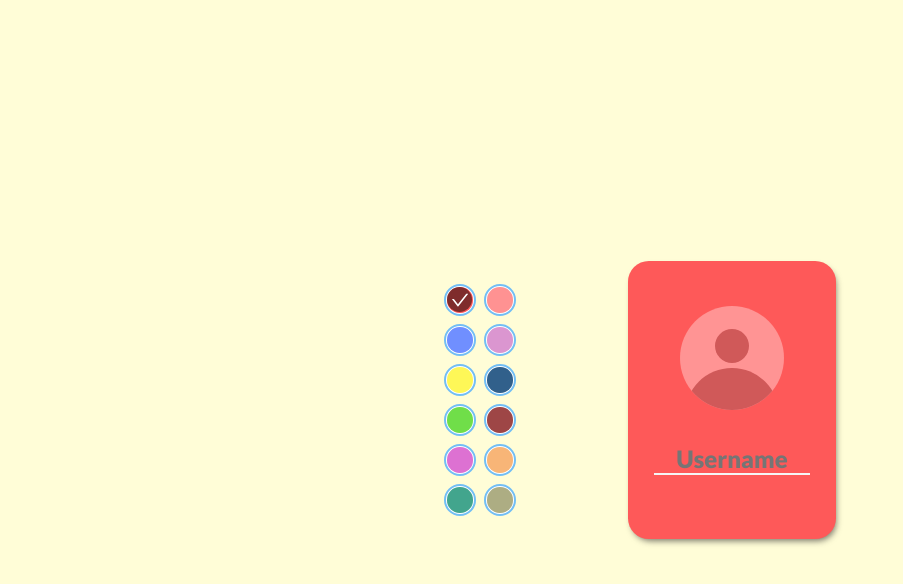
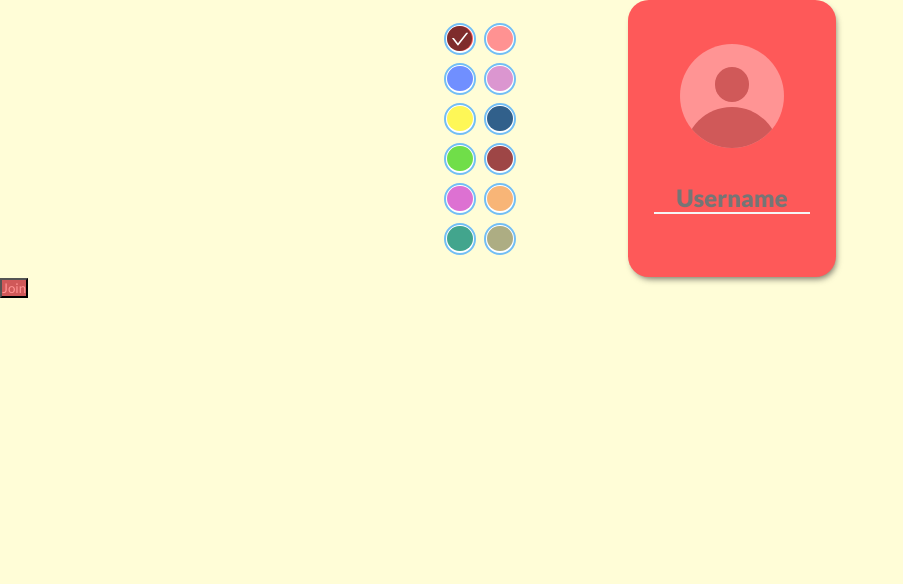
Before and after one commit to ibrahimtaib/quiz-website, a Next.js app in the folder src/: page /1 in a window 1280 px wide. Shown: the top 584 px of the page, without its empty margins (0-903 px from the left). Built offline with nearby package versions, Linux system fonts and the light colour scheme.

Commit message:
adding join button

```diff
--- a/src/app/[gameId]/page.tsx
+++ b/src/app/[gameId]/page.tsx
@@ -5,13 +5,15 @@ import ProfilePicture from 'components/ProfilePicture';
 import Question from 'components/Question';
 import { useState } from 'react';
 import style from 'styles/joingame.module.css';
-import { COLORS } from 'types/colors';
+import { COLORS, ColorScheme } from 'types/colors';
 /* questions page */
 function Page() {
-  const [userColor, setUserColor] = useState(COLORS.RED);
+  const [userColor, setUserColor] = useState<ColorScheme>(COLORS.RED);
   const [username, setUsername] = useState('');
+  const textStyle = { color: userColor.tertiaryColor };
   console.log(username);
   return (
+    <div className={style.page}>
       <div className={style.container}>
         <div className={style.colorContainer}>
           {Object.values(COLORS).map(color => (
@@ -37,6 +39,16 @@ function Page() {
           />
         </Card>
       </div>
+      <button
+        className={style.play}
+        style={{ backgroundColor: userColor.secondaryColor }}
+      >
+        <span className={style.playText} style={textStyle}>
+          Join
+        </span>
+        {/* <BsArrowRightShort className={style.playArrow} style={textStyle} /> */}
+      </button>
+    </div>
   );
   return <Question></Question>;
 }
```
Lines whose indentation alone changed are shown as unchanged.
